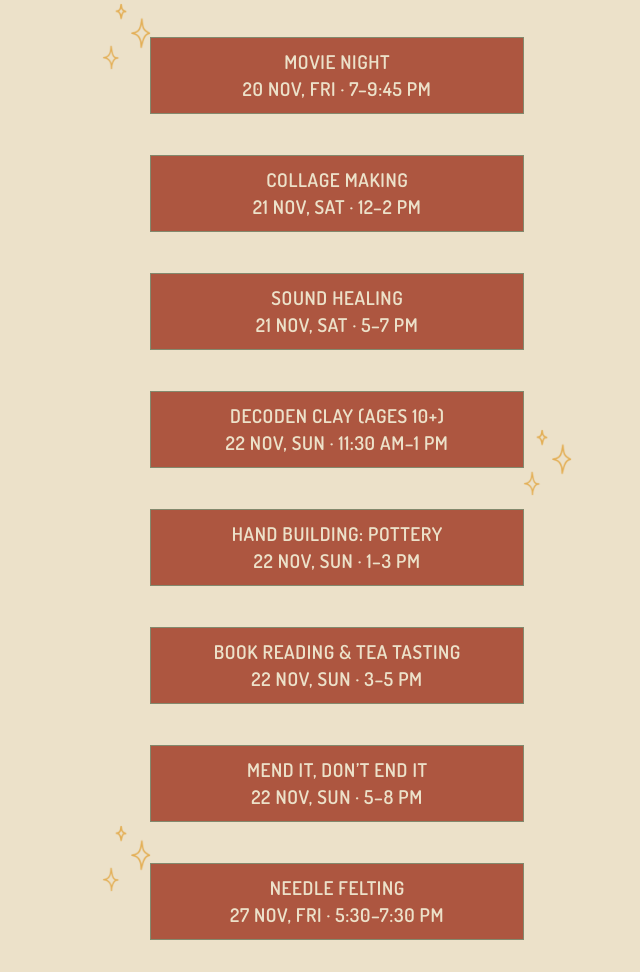
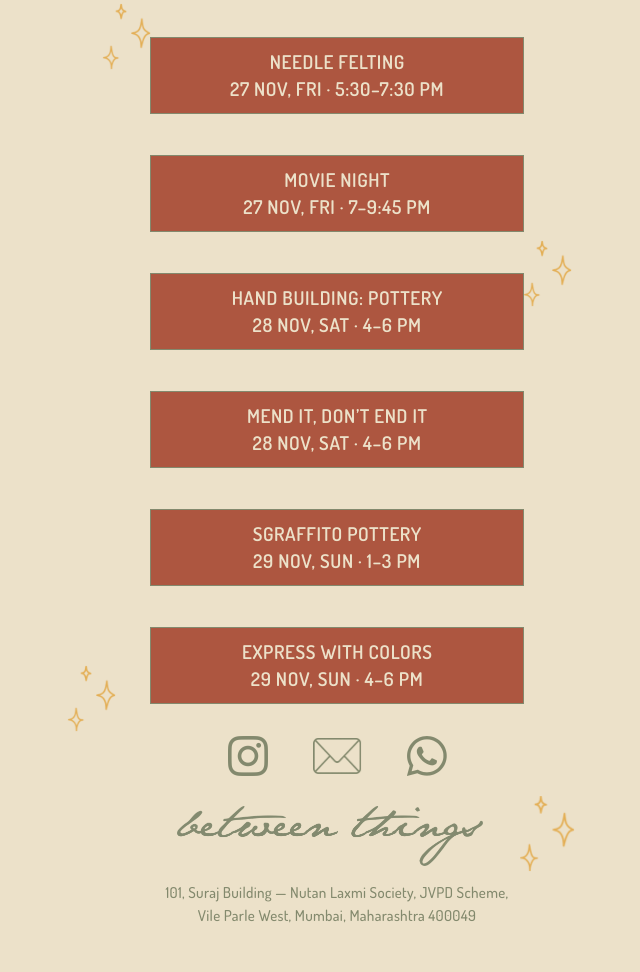
Before and after one commit to betweenthingsstudios-coder/Website-trial, a plain HTML site: page index.html in a window 1280 px wide. Shown: the part 600-1572 px from the top of the page, without its empty margins (303-943 px from the left). Drawn offline with Linux system fonts and the light colour scheme.

Commit message:
Remove past events (20-22 Nov); move Mend It, Don't End It to 28 Nov 4-6 pm
Co-Authored-By: Claude Opus 5.5 <noreply@anthropic.com>
Claude-Session: https://claude.ai/code/session_01DeWyArKELNUqiSxZB3YPib

```diff
--- a/index.html
+++ b/index.html
@@ -65,7 +65,7 @@
     --u: calc(100cqw / 1080);
     position: relative;
     width: 100%;
-    height: calc(4540 * var(--u));
+    height: calc(3124 * var(--u));
     overflow: hidden;
   }
 
@@ -155,16 +155,16 @@
   .social { position: absolute; display: block; z-index: 1; }
   .social img { position: static; width: 100%; }
   .social:focus-visible { outline: calc(3 * var(--u)) solid var(--border); outline-offset: calc(6 * var(--u)); border-radius: 4px; }
-  .ig   { left: calc(320 * var(--u)); top: calc(4085 * var(--u)); width: calc(84 * var(--u)); }
-  .mail { left: calc(489 * var(--u)); top: calc(4090 * var(--u)); width: calc(101 * var(--u)); }
-  .wa   { left: calc(677 * var(--u)); top: calc(4085 * var(--u)); width: calc(84 * var(--u)); }
-  .logo { left: calc(220 * var(--u)); top: calc(4228 * var(--u)); width: calc(611 * var(--u)); }
+  .ig   { left: calc(320 * var(--u)); top: calc(2669 * var(--u)); width: calc(84 * var(--u)); }
+  .mail { left: calc(489 * var(--u)); top: calc(2674 * var(--u)); width: calc(101 * var(--u)); }
+  .wa   { left: calc(677 * var(--u)); top: calc(2669 * var(--u)); width: calc(84 * var(--u)); }
+  .logo { left: calc(220 * var(--u)); top: calc(2812 * var(--u)); width: calc(611 * var(--u)); }
 
   .address {
     position: absolute;
     left: calc(120 * var(--u));
     width: calc(840 * var(--u));
-    top: calc(4378 * var(--u));
+    top: calc(2962 * var(--u));
     margin: 0;
     font-family: "Dosis", sans-serif;
     font-style: normal;
@@ -189,11 +189,9 @@
     <!-- Sparkles (decorative) -->
     <img class="sparkles" src="assets/sparkles.png" alt="" aria-hidden="true" style="--s:1;     left:calc(889 * var(--u));  top:calc(23 * var(--u))">
     <img class="sparkles" src="assets/sparkles.png" alt="" aria-hidden="true" style="left:calc(70.3 * var(--u)); top:calc(1206.3 * var(--u))">
-    <img class="sparkles" src="assets/sparkles.png" alt="" aria-hidden="true" style="left:calc(912.3 * var(--u)); top:calc(2057.5 * var(--u))">
-    <img class="sparkles" src="assets/sparkles.png" alt="" aria-hidden="true" style="left:calc(70.3 * var(--u)); top:calc(2849.5 * var(--u))">
-    <img class="sparkles" src="assets/sparkles.png" alt="" aria-hidden="true" style="left:calc(912.3 * var(--u)); top:calc(3331.5 * var(--u))">
-    <img class="sparkles" src="assets/sparkles.png" alt="" aria-hidden="true" style="left:calc(0.3 * var(--u)); top:calc(3945.5 * var(--u))">
-    <img class="sparkles" src="assets/sparkles.png" alt="" aria-hidden="true" style="--s:1; left:calc(903 * var(--u)); top:calc(4205 * var(--u))">
+    <img class="sparkles" src="assets/sparkles.png" alt="" aria-hidden="true" style="left:calc(912.3 * var(--u)); top:calc(1679.5 * var(--u))">
+    <img class="sparkles" src="assets/sparkles.png" alt="" aria-hidden="true" style="left:calc(0.3 * var(--u)); top:calc(2529.5 * var(--u))">
+    <img class="sparkles" src="assets/sparkles.png" alt="" aria-hidden="true" style="--s:1; left:calc(903 * var(--u)); top:calc(2789 * var(--u))">
 
     <!-- Header -->
     <img class="arch" src="assets/arch.png" alt="" aria-hidden="true">
@@ -205,18 +203,12 @@
 
     <!-- Events: --y = box top, --h = box height, --pt = text offset (design px) -->
     <nav aria-label="November events">
-      <a class="event" style="--y:1274.5; --h:154; --pt:19" href="https://offlyn.life/e/R4BNCek" target="_blank" rel="noopener">MOVIE NIGHT<br>20 NOV, FRI · 7–9:45 PM</a>
-      <a class="event" style="--y:1510.5; --h:154; --pt:19" href="https://offlyn.life/e/WB6W0Ce" target="_blank" rel="noopener">COLLAGE MAKING<br>21 NOV, SAT · 12–2 PM</a>
-      <a class="event" style="--y:1746.5; --h:154; --pt:19" href="https://offlyn.life/e/UzKSQV1" target="_blank" rel="noopener">SOUND HEALING<br>21 NOV, SAT · 5–7 PM</a>
-      <a class="event" style="--y:1982.5; --h:154; --pt:19" href="https://offlyn.life/e/MdsUMF5" target="_blank" rel="noopener">DECODEN CLAY (AGES 10+)<br>22 NOV, SUN · 11:30 AM–1 PM</a>
-      <a class="event" style="--y:2218.5; --h:154; --pt:19" href="https://offlyn.life/e/5a7UF8a" target="_blank" rel="noopener">HAND BUILDING: POTTERY<br>22 NOV, SUN · 1–3 PM</a>
-      <a class="event" style="--y:2454.5; --h:154; --pt:19" href="https://offlyn.life/e/3Wrrc1Z" target="_blank" rel="noopener">BOOK READING &amp; TEA TASTING<br>22 NOV, SUN · 3–5 PM</a>
-      <a class="event" style="--y:2690.5; --h:154; --pt:19" href="https://offlyn.life/e/U7LScGs" target="_blank" rel="noopener">MEND IT, DON’T END IT<br>22 NOV, SUN · 5–8 PM</a>
-      <a class="event" style="--y:2926.5; --h:154; --pt:19" href="https://offlyn.life/e/kclkqyq" target="_blank" rel="noopener">NEEDLE FELTING<br>27 NOV, FRI · 5:30–7:30 PM</a>
-      <a class="event" style="--y:3162.5; --h:154; --pt:19" href="https://offlyn.life/e/P4rmPzx" target="_blank" rel="noopener">MOVIE NIGHT<br>27 NOV, FRI · 7–9:45 PM</a>
-      <a class="event" style="--y:3398.5; --h:154; --pt:19" href="https://offlyn.life/e/5a7UF8a" target="_blank" rel="noopener">HAND BUILDING: POTTERY<br>28 NOV, SAT · 4–6 PM</a>
-      <a class="event" style="--y:3634.5; --h:154; --pt:19" href="https://offlyn.life/e/fOkzHPU" target="_blank" rel="noopener">SGRAFFITO POTTERY<br>29 NOV, SUN · 1–3 PM</a>
-      <a class="event" style="--y:3870.5; --h:154; --pt:19" href="https://offlyn.life/e/7ROOPR7" target="_blank" rel="noopener">EXPRESS WITH COLORS<br>29 NOV, SUN · 4–6 PM</a>
+      <a class="event" style="--y:1274.5; --h:154; --pt:19" href="https://offlyn.life/e/kclkqyq" target="_blank" rel="noopener">NEEDLE FELTING<br>27 NOV, FRI · 5:30–7:30 PM</a>
+      <a class="event" style="--y:1510.5; --h:154; --pt:19" href="https://offlyn.life/e/P4rmPzx" target="_blank" rel="noopener">MOVIE NIGHT<br>27 NOV, FRI · 7–9:45 PM</a>
+      <a class="event" style="--y:1746.5; --h:154; --pt:19" href="https://offlyn.life/e/5a7UF8a" target="_blank" rel="noopener">HAND BUILDING: POTTERY<br>28 NOV, SAT · 4–6 PM</a>
+      <a class="event" style="--y:1982.5; --h:154; --pt:19" href="https://offlyn.life/e/U7LScGs" target="_blank" rel="noopener">MEND IT, DON’T END IT<br>28 NOV, SAT · 4–6 PM</a>
+      <a class="event" style="--y:2218.5; --h:154; --pt:19" href="https://offlyn.life/e/fOkzHPU" target="_blank" rel="noopener">SGRAFFITO POTTERY<br>29 NOV, SUN · 1–3 PM</a>
+      <a class="event" style="--y:2454.5; --h:154; --pt:19" href="https://offlyn.life/e/7ROOPR7" target="_blank" rel="noopener">EXPRESS WITH COLORS<br>29 NOV, SUN · 4–6 PM</a>
     </nav>
 
     <!-- Footer -->
```
